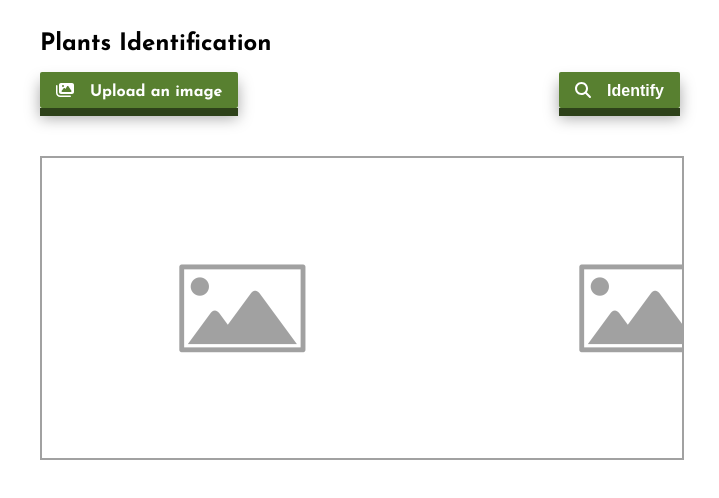
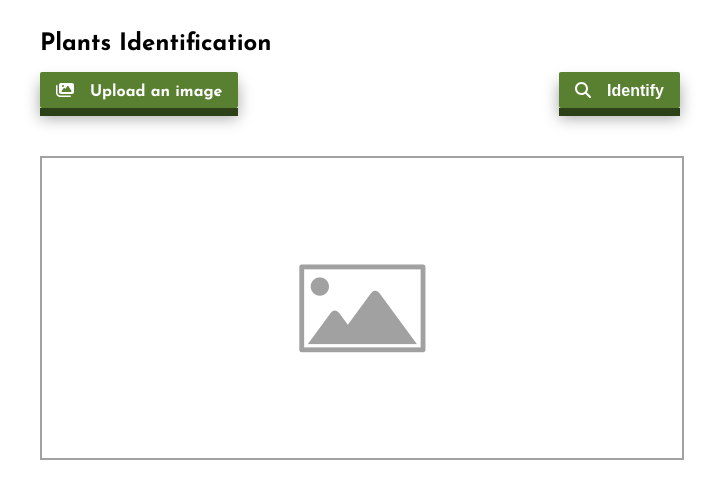
Before and after one commit to hazelGranger/plants-recognition-app, a React (Create React App) app: page / in a window 1280 px wide. Shown: the top 498 px of the page, without its empty margins (280-999 px from the left). Built offline with nearby package versions, Linux system fonts and the light colour scheme.

Commit message:
fix placeholder image style, and touch-icon

```diff
--- a/public/index.html
+++ b/public/index.html
@@ -9,7 +9,7 @@
       name="description"
       content="Recognising plants!"
     />
-    <link rel="apple-touch-icon" href="%PUBLIC_URL%/logo192.png" />
+    <link rel="apple-touch-icon" href="%PUBLIC_URL%/logo.svg" />
     <!--
       manifest.json provides metadata used when your web app is installed on a
       user's mobile device or desktop. See https://developers.google.com/web/fundamentals/web-app-manifest/
--- a/src/index.css
+++ b/src/index.css
@@ -78,6 +78,8 @@
   height: 300px;
   border: 2px solid #a1a1a1;
   margin: 3rem 0;
+  background-repeat: no-repeat;
+  background-position: center;
 }
 
 .image {
```
